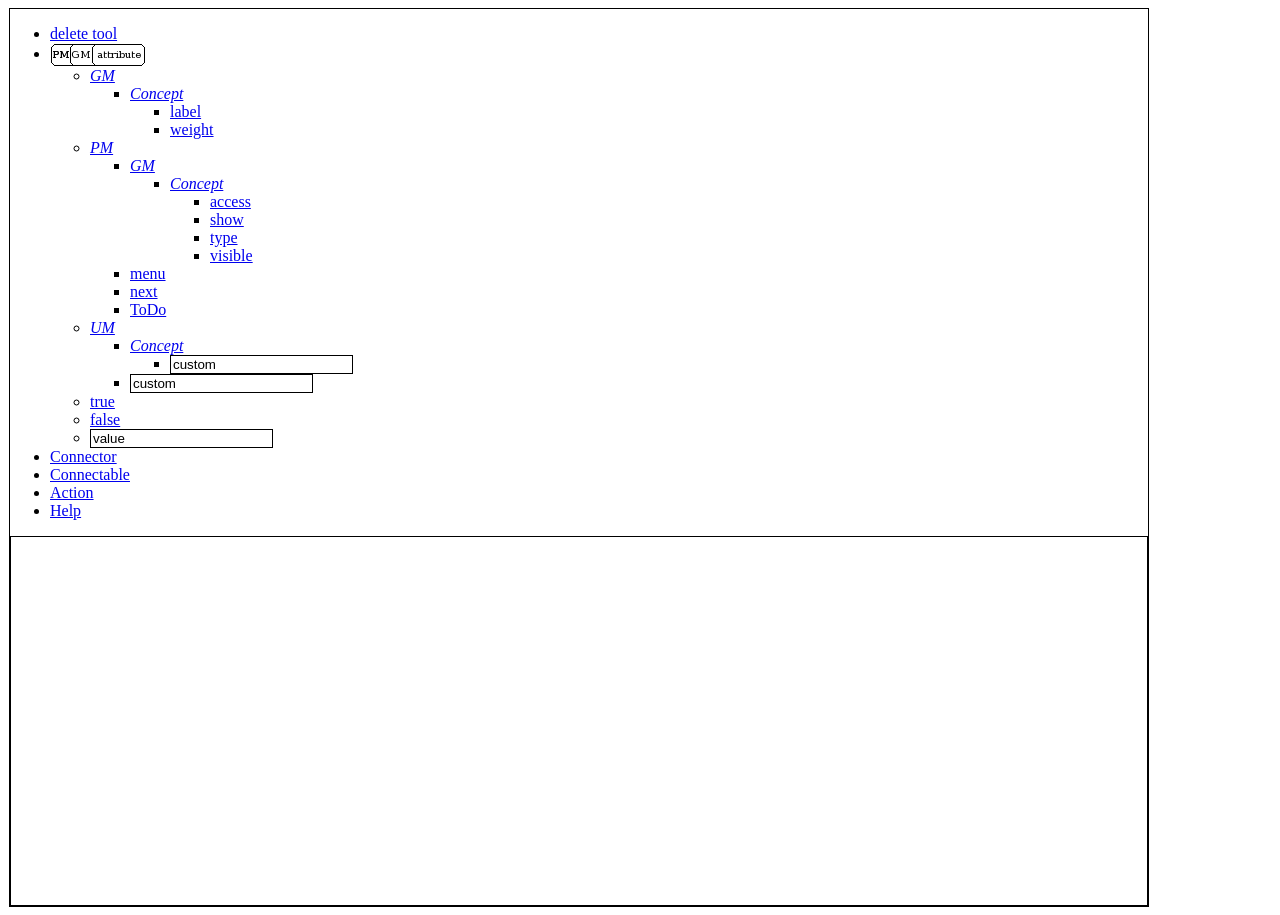
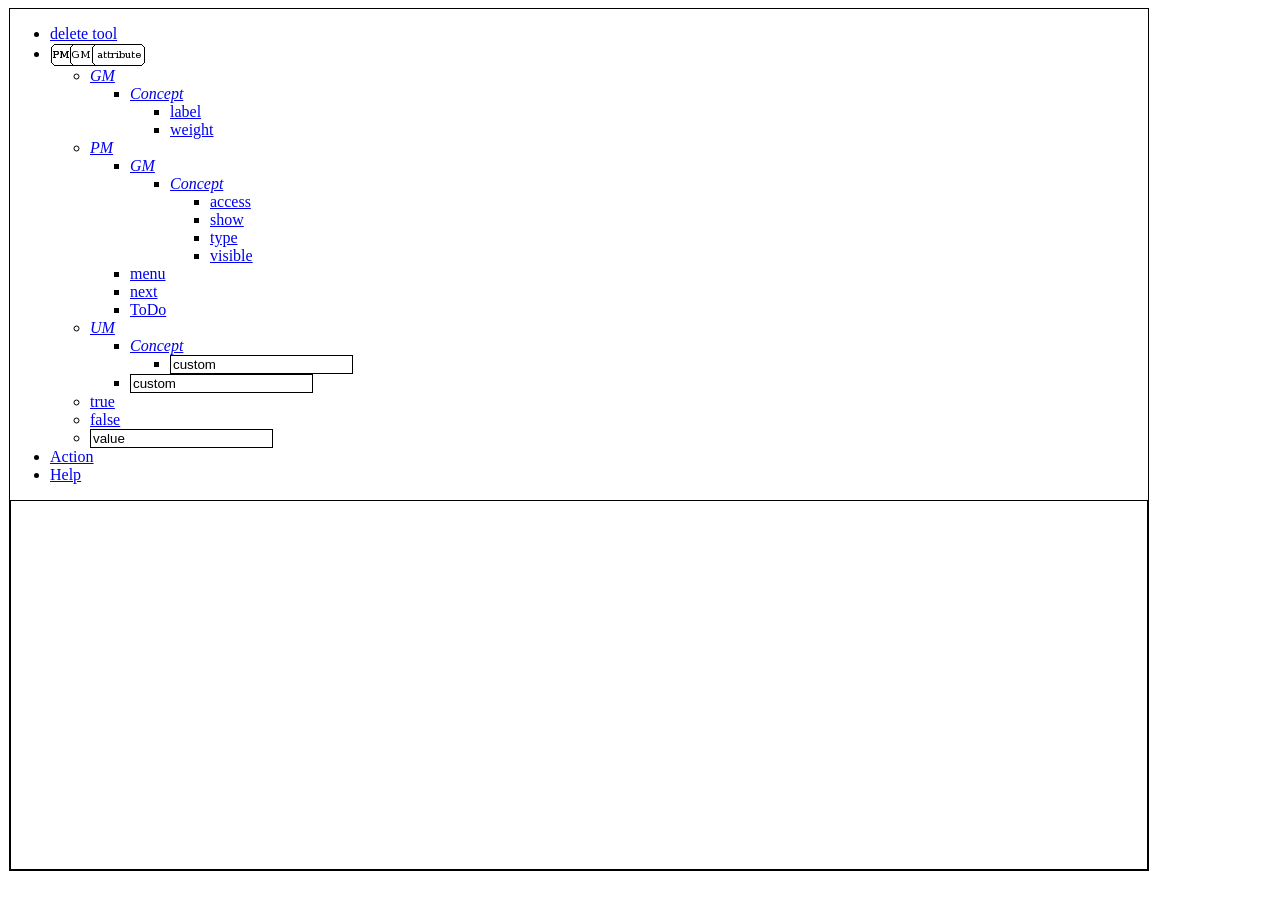
Before and after one commit to jbothma/visual_lag_ide, a PHP site: page /visual_editor.htm in a window 1280 px wide. After the commit the page ends 871 px from the top, so only its background shows below. Run offline with PHP 8.4, Linux system fonts and the light colour scheme.

Commit message:
Action is not based on Connectable any more.   Just a dragable div for the moment.   Involved some additional CSS and javascript. Interaction group attribute for Action-Attribute interaction   to fix bug where action attribute containers interact (:enter)   with Action as it's being dragged. Moved visual editor js into js file. Defined central event handler for drags dragged over and dropped onto onto drops and for cleanliness each drag and drop must be given a .node. I must make more, smaller commits than this. meh.

```diff
--- a/visual/action.css
+++ b/visual/action.css
@@ -1,6 +1,9 @@
 .action {
 	height:		65px;
 	background-color:	white;
+	border:		1px solid black;
+	position:	absolute;
+	min-width:	100px;
 }
 .action-child {
 	position:	relative;
@@ -16,6 +19,7 @@
 	border:		1px solid black;
 }
 .action-child-container {
+	position:	relative;
 	min-width:	20px;
 	border:		1px solid black;
 	padding:	1px;
--- a/visual/attribute.js
+++ b/visual/attribute.js
@@ -53,10 +53,16 @@ getMyY().use('dd-constrain','node','event', function (Y) {
 		}
 
 		// make the root attribute level box dragable
-		var attributeDD = new Y.DD.Drag({node: lowestAttrLevel}).plug(	Y.Plugin.DDConstrained,
-																		{ constrain2node: '#' + targetId});
+		var attributeDD = new Y.DD.Drag({	node:	lowestAttrLevel,
+											groups:	['attribute'] });
 
-		attributeDD.attribute = lowestAttrLevel;
+		//constrain attributes to their initial target for now.
+		//TODO: should prob be a sparate parameter once attributes
+		//can be inserted in context.
+		attributeDD.plug(	Y.Plugin.DDConstrained,
+							{ constrain2node: '#' + targetId } );
+
+		attributeDD.node = lowestAttrLevel;
 
 		// append to the node found by CSS id #targetId
 		Y.one('#' + targetId).append(lowestAttrLevel);
--- a/visual/visual_editor.htm
+++ b/visual/visual_editor.htm
@@ -17,8 +17,8 @@
 
 		<script type="text/javascript" src="utility.js"></script>
 		<script type="text/javascript" src="attribute.js"></script>
-		<script type="text/javascript" src="connector.js"></script>
 		<script type="text/javascript" src="action.js"></script>
+		<script type="text/javascript" src="visual_editor.js"></script>
 
 	</head>
 	<body onload="" class="yui-skin-sam">
@@ -32,14 +32,14 @@
 								<a class="yui-menuitem-content" href="javascript:alert('Delete not yet implemented.\nPlease refresh page to clear contents.')">delete tool</a>
 							</li>
 							<li class="yui-menuitem">
-								<a class="yui-menu-label" href="#LAG-Attr-Menu">
+								<a class="yui-menu-label" href="#LAG-Attr-Menu" title="Insert a LAG Attribute or value">
 									<img class="menu-button-img" src="images/LAGAttrIcon.gif" alt="LAG Attribute">
 								</a>
 								<div id="LAG-Attr-Menu" class="yui-menu">
 									<div class="yui-menu-content">
 										<ul>
 											<li>
-												<a class="yui-menu-label" href="#GM"><em>GM</em></a>
+												<a class="yui-menu-label" href="#GM" title="Goal Model"><em>GM</em></a>
 												<div id="GM" class="yui-menu">
 													<div class="yui-menu-content">
 														<ul>
@@ -49,10 +49,10 @@
 																	<div class="yui-menu-content">
 																		<ul>
 																			<li class="yui-menuitem">
-																				<a class="yui-menuitem-content" href="#" onclick="LAGVEAttr.insertNewAttr(['GM','Concept','label'],'VE-workspace')">label</a>
+																				<a class="yui-menuitem-content" href="#" onclick="LAGVE.insertNewAttr(['GM','Concept','label'],'VE-workspace')">label</a>
 																			</li>
 																			<li class="yui-menuitem"><!-- Bounding box -->
-																				<a class="yui-menuitem-content" href="#" onclick="LAGVEAttr.insertNewAttr(['GM','Concept','weight'],'VE-workspace')">weight</a>
+																				<a class="yui-menuitem-content" href="#" onclick="LAGVE.insertNewAttr(['GM','Concept','weight'],'VE-workspace')">weight</a>
 																			</li>
 																		</ul>
 																	</div>
@@ -64,12 +64,12 @@
 											</li>
 
 											<li>
-												<a class="yui-menu-label" href="#PM"><em>PM</em></a>
+												<a class="yui-menu-label" href="#PM" title="Presentation Model"><em>PM</em></a>
 												<div id="PM" class="yui-menu">
 													<div class="yui-menu-content">
 														<ul>
 															<li>
-																<a class="yui-menu-label" href="#PM-GM"><em>GM</em></a>
+																<a class="yui-menu-label" href="#PM-GM" title="Goal Model"><em>GM</em></a>
 																<div id="PM-GM" class="yui-menu">
 																	<div class="yui-menu-content">
 																		<ul>
@@ -79,16 +79,16 @@
 																					<div class="yui-menu-content">
 																						<ul>
 																							<li class="yui-menuitem">
-																								<a class="yui-menuitem-content" href="#" onclick="LAGVEAttr.insertNewAttr(['PM','GM','Concept','access'],'VE-workspace')">access</a>
+																								<a class="yui-menuitem-content" href="#" onclick="LAGVE.insertNewAttr(['PM','GM','Concept','access'],'VE-workspace')">access</a>
 																							</li>
 																							<li class="yui-menuitem">
-																								<a class="yui-menuitem-content" href="#" onclick="LAGVEAttr.insertNewAttr(['PM','GM','Concept','show'],'VE-workspace')">show</a>
+																								<a class="yui-menuitem-content" href="#" onclick="LAGVE.insertNewAttr(['PM','GM','Concept','show'],'VE-workspace')">show</a>
 																							</li>
 																							<li class="yui-menuitem">
-																								<a class="yui-menuitem-content" href="#" onclick="LAGVEAttr.insertNewAttr(['PM','GM','Concept','type'],'VE-workspace')">type</a>
+																								<a class="yui-menuitem-content" href="#" onclick="LAGVE.insertNewAttr(['PM','GM','Concept','type'],'VE-workspace')">type</a>
 																							</li>
 																							<li class="yui-menuitem">
-																								<a class="yui-menuitem-content" href="#" onclick="LAGVEAttr.insertNewAttr(['PM','GM','Concept','visible'],'VE-workspace')">visible</a>
+																								<a class="yui-menuitem-content" href="#" onclick="LAGVE.insertNewAttr(['PM','GM','Concept','visible'],'VE-workspace')">visible</a>
 																							</li>
 																						</ul>
 																					</div>
@@ -99,13 +99,13 @@
 																</div> <!-- end PM.GM -->
 															</li>
 															<li>
-																<a class="yui-menuitem-content" href="#" onclick="LAGVEAttr.insertNewAttr(['PM','menu'],'VE-workspace')">menu</a>
+																<a class="yui-menuitem-content" href="#" onclick="LAGVE.insertNewAttr(['PM','menu'],'VE-workspace')">menu</a>
 															</li>
 															<li>
-																<a class="yui-menuitem-content" href="#" onclick="LAGVEAttr.insertNewAttr(['PM','next'],'VE-workspace')">next</a>
+																<a class="yui-menuitem-content" href="#" onclick="LAGVE.insertNewAttr(['PM','next'],'VE-workspace')">next</a>
 															</li>
 															<li>
-																<a class="yui-menuitem-content" href="#" onclick="LAGVEAttr.insertNewAttr(['PM','ToDo'],'VE-workspace')">ToDo</a>
+																<a class="yui-menuitem-content" href="#" onclick="LAGVE.insertNewAttr(['PM','ToDo'],'VE-workspace')">ToDo</a>
 															</li>
 														</ul>
 													</div>
@@ -113,7 +113,7 @@
 											</li>
 
 											<li>
-												<a class="yui-menu-label" href="#UM"><em>UM</em></a>
+												<a class="yui-menu-label" href="#UM" title="User Model"><em>UM</em></a>
 												<div id="UM" class="yui-menu">
 													<div class="yui-menu-content">
 														<ul>
@@ -126,7 +126,8 @@
 																				<form
 																					action="#"
 																					class="yui-menuitem-content"
-																					onsubmit="LAGVEAttr.insertNewAttr(['UM','Concept',document.getElementById('UM-Concept-custom').value],'VE-workspace');return false"
+																					onsubmit="LAGVE.insertNewAttr(['UM','Concept',document.getElementById('UM-Concept-custom').value],'VE-workspace');return false"
+																					title="Replace the text with out custom value and press Enter to finish"
 																				>
 																					<div><input id="UM-Concept-custom" class="menu-form-input" value="custom" type="text"></div>
 																				</form>
@@ -139,7 +140,8 @@
 																<form
 																	action="#"
 																	class="yui-menuitem-content"
-																	onsubmit="LAGVEAttr.insertNewAttr(['UM',document.getElementById('UM-custom').value],'VE-workspace');return false"
+																	onsubmit="LAGVE.insertNewAttr(['UM',document.getElementById('UM-custom').value],'VE-workspace');return false"
+																	title="Replace the text with out custom value and press Enter to finish"
 																>
 																	<div><input id="UM-custom" class="menu-form-input" value="custom" type="text"></div>
 																</form>
@@ -149,16 +151,17 @@
 												</div> <!-- end UM -->
 											</li>
 											<li>
-												<a class="yui-menuitem-content" href="#" onclick="LAGVEAttr.insertNewAttr(['true'],'VE-workspace')">true</a>
+												<a class="yui-menuitem-content" href="#" onclick="LAGVE.insertNewAttr(['true'],'VE-workspace')">true</a>
 											</li>
 											<li>
-												<a class="yui-menuitem-content" href="#" onclick="LAGVEAttr.insertNewAttr(['false'],'VE-workspace')">false</a>
+												<a class="yui-menuitem-content" href="#" onclick="LAGVE.insertNewAttr(['false'],'VE-workspace')">false</a>
 											</li>
 											<li class="yui-menuitem">
 												<form
 													action="#"
 													class="yui-menuitem-content"
-													onsubmit="LAGVEAttr.insertNewAttr([document.getElementById('custom').value],'VE-workspace');return false"
+													onsubmit="LAGVE.insertNewAttr([document.getElementById('custom').value],'VE-workspace');return false"
+													title="Replace the text with out custom value and press Enter to finish"
 												>
 													<div><input id="custom" class="menu-form-input" value="value" type="text"></div>
 												</form>
@@ -166,12 +169,6 @@
 										</ul>
 									</div>
 								</div> <!-- end LAG-attr-menu -->
-							</li>
-							<li class="yui-menuitem">
-								<a class="yui-menuitem-content" href="#" onclick="LAGVECon.newConnector('VE-workspace')">Connector</a>
-							</li>
-							<li class="yui-menuitem">
-								<a class="yui-menuitem-content" href="#" onclick="LAGVECon.newConnectable('VE-workspace')">Connectable</a>
 							</li>
 							<li class="yui-menuitem">
 								<a class="yui-menuitem-content" href="#" onclick="LAGVEActn.newAction('VE-workspace')">Action</a>
@@ -187,21 +184,6 @@
 			</div>
 		</div> <!-- end VE-window -->
 
-
-
-		<script type="text/javascript">
-
-			getMyY().use("node-menunav", function(Y) {
-				var menu = Y.one("#VE-menu");
-				menu.plug(Y.Plugin.NodeMenuNav, {autoSubmenuDisplay:false});
-			});
-
-			function showHelp() {document.getElementById('VE-help').style.visibility = 'visible';}
-
-			function hideHelp() {document.getElementById('VE-help').style.visibility = 'hidden';}
-
-		</script>
-
 		<div id="VE-help">
 			<div id="VE-help-titlebar">
 				Visual LAG Editor Help (<a href="help.htm" target="_blank" onclick="hideHelp()">new window</a>)
```
Also changed, not shown: visual/action.js (+20 -9 lines), visual/visual_editor.js (added, +50 -0 lines).
